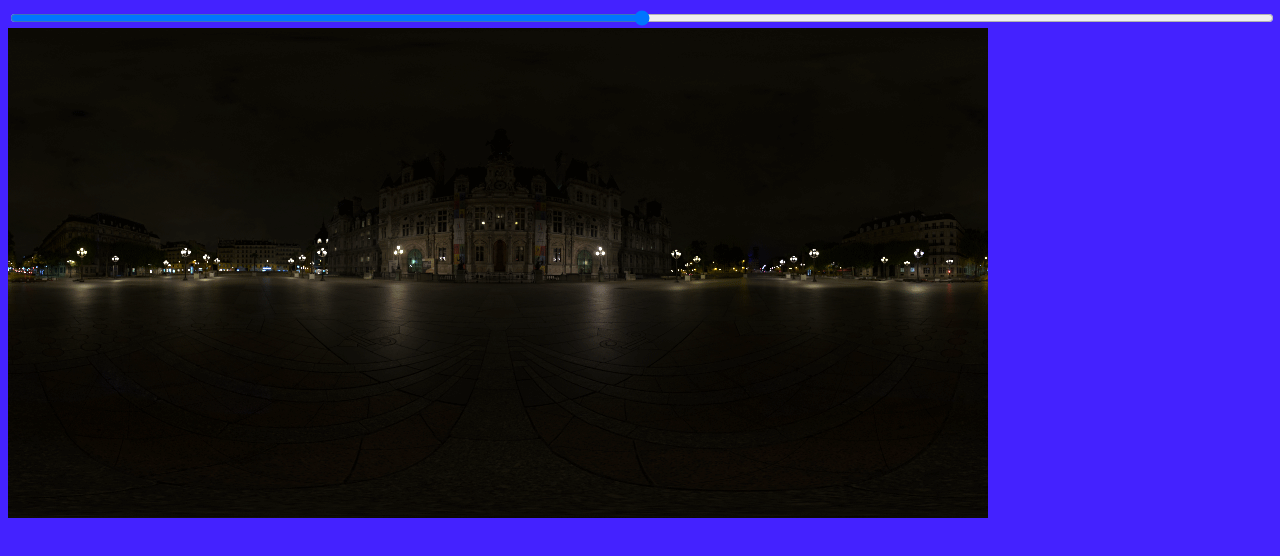
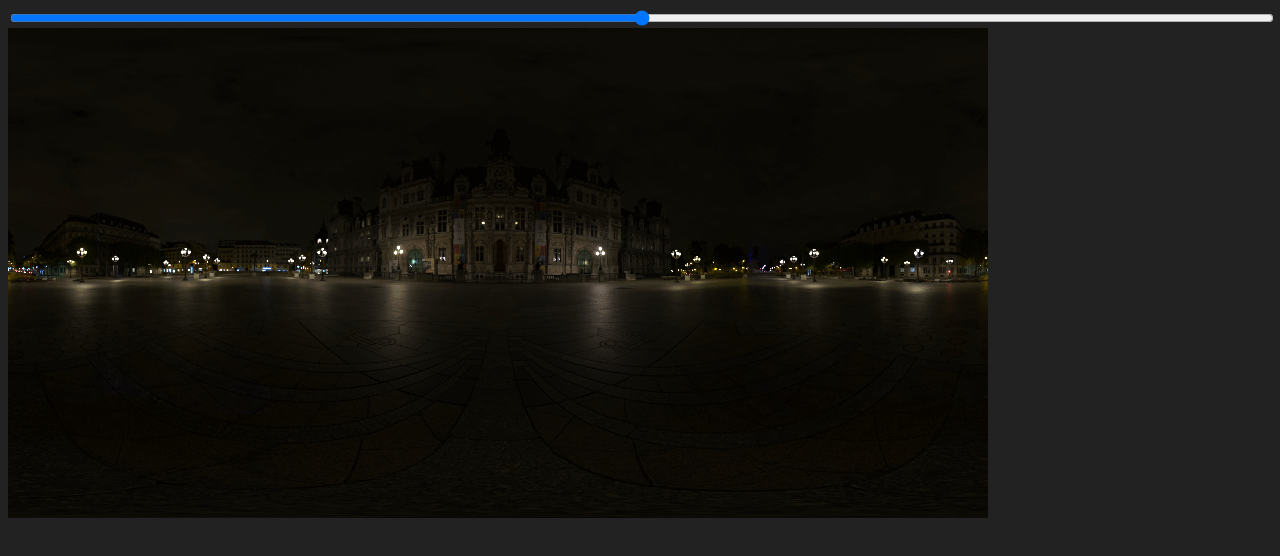
Before and after one commit to areinot/pixelmix, a plain HTML site: page index.html in a window 1280 px wide. Drawn offline with Linux system fonts and the light colour scheme.

Commit message:
no message

```diff
--- a/index.html
+++ b/index.html
@@ -5,7 +5,7 @@
 	<title>gif mixer</title>
 	<script src="pixelmix.js"></script>
 </head>
-<body bgcolor="#42F">
+<body bgcolor="#222">
 	<div>
 		<input id="mypano-slider" type="range" min="0" max="100" value="50" style="width: 100%"/>
 	</div>
```
